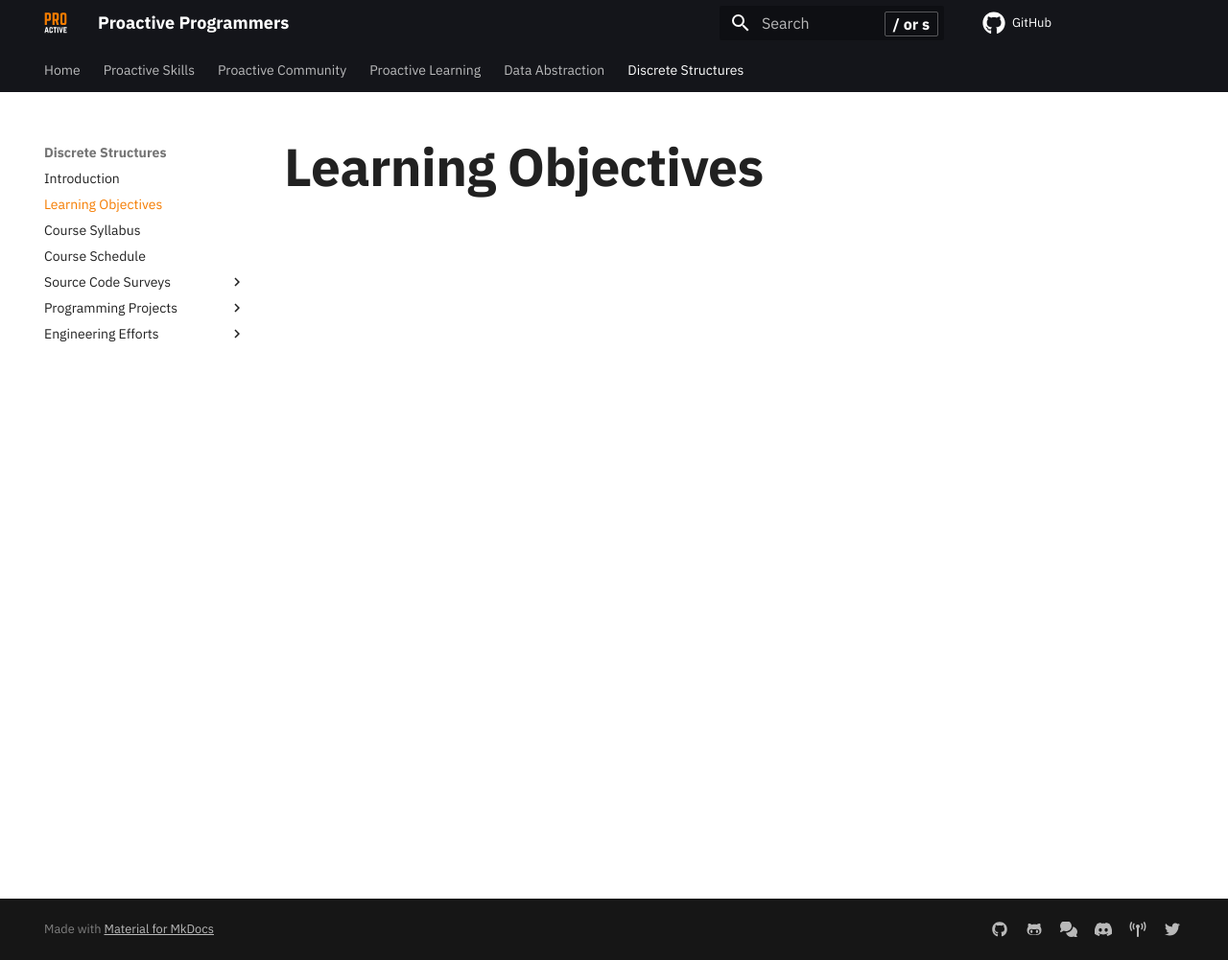
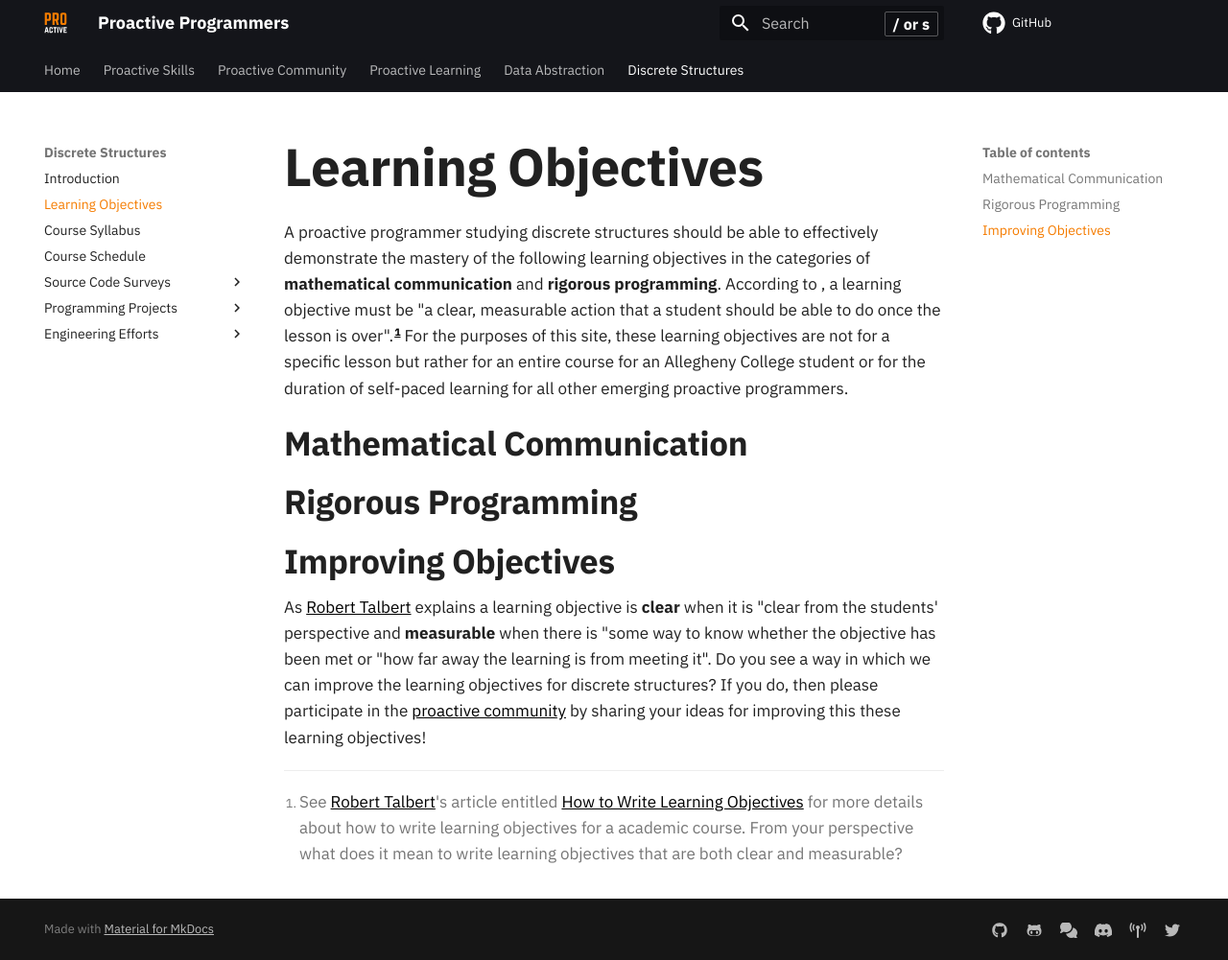
Before and after one commit to ProactiveProgrammers/www.proactiveprogrammers.com, an MkDocs documentation site: the page built from docs/discrete-structures/learning-objectives-discrete-structures.md, in a window 1280 px wide and 1001 px high. Shown: the whole window at 96% size. Built offline with MkDocs 1.6.1 and Material for MkDocs 9.7.7, drawn with Linux system fonts in a browser that asks for light colours; comment, search, counter and statistics services are not loaded.

Commit message:
feat: Add starting version of learning-objectives-discrete-structures.

```diff
--- a/docs/discrete-structures/learning-objectives-discrete-structures.md
+++ b/docs/discrete-structures/learning-objectives-discrete-structures.md
@@ -1 +1,36 @@
 # Learning Objectives
+
+A proactive programmer studying discrete structures should be able to
+effectively demonstrate the mastery of the following learning objectives in the
+categories of **mathematical communication** and **rigorous programming**.
+According to , a learning objective must
+be "a clear, measurable action that a student should be able to do once the
+lesson is over".[^1] For the purposes of this site, these learning objectives
+are not for a specific lesson but rather for an entire course for an Allegheny
+College student or for the duration of self-paced learning for all other
+emerging proactive programmers.
+
+## Mathematical Communication
+
+
+
+## Rigorous Programming
+
+## Improving Objectives
+
+As [Robert Talbert](https://rtalbert.org/) explains a learning objective is
+**clear** when it is "clear from the students' perspective and **measurable**
+when there is "some way to know whether the objective has been met or "how far
+away the learning is from meeting it". Do you see a way in which we can improve
+the learning objectives for discrete structures? If you do, then please
+participate in the [proactive
+community](../../../proactive-community/introduction-proactive-community/) by
+sharing your ideas for improving this these learning objectives!
+
+
+[^1]: See [Robert Talbert](https://rtalbert.org/)'s article entitled [How to
+  Write Learning
+  Objectives](https://rtalbert.org/how-to-write-learning-objectives/) for more
+  details about how to write learning objectives for a academic course. From
+  your perspective what does it mean to write learning objectives that are both
+  clear and measurable?
```
